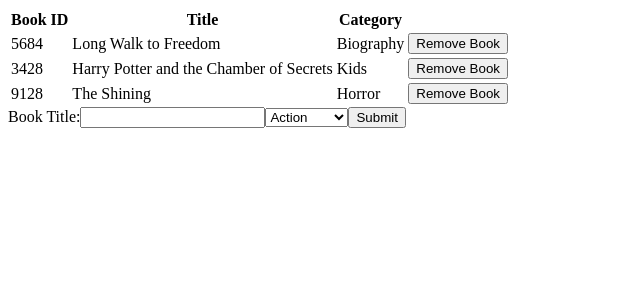
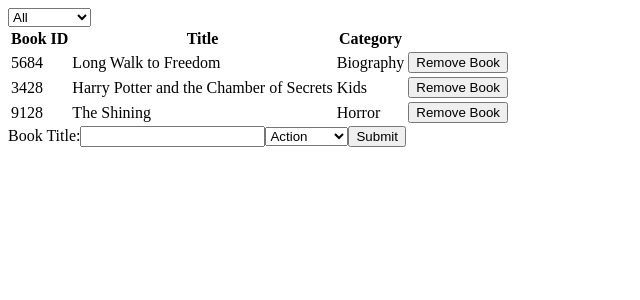
Before and after one commit to Joseph-Burke/Bookstore, a React (Create React App) app: page / in a window 1280 px wide. Shown: the top 300 px of the page, without its empty margins (0-640 px from the left). Built offline with nearby package versions, Linux system fonts and the light colour scheme.

Commit message:
Implement CategoryFilter component and add to App

```diff
--- a/src/components/App.js
+++ b/src/components/App.js
@@ -1,9 +1,11 @@
 import React from 'react';
 import BooksList from '../containers/BooksList';
 import BooksForm from '../containers/BooksForm';
+import CategoryFilter from './CategoryFilter';
 
 const App = () => (
   <div>
+    <CategoryFilter />
     <BooksList />
     <BooksForm />
   </div>
--- /dev/null
+++ b/src/components/CategoryFilter.js
@@ -0,0 +1,54 @@
+import { connect } from "react-redux";
+import { changeFilter } from "../actions/index";
+import React, { Component } from "react";
+
+const OPTIONS = [
+  { name: "All", id: 1 },
+  { name: "Action", id: 2 },
+  { name: "Biography", id: 3 },
+  { name: "History", id: 4 },
+  { name: "Horror", id: 5 },
+  { name: "Kids", id: 6 },
+  { name: "Learning", id: 7 },
+  { name: "Sci-Fi", id: 8 }
+];
+
+class CategoryFilter extends Component {
+  constructor(props) {
+    super(props);
+    this.state = {
+      filter: "All"
+    };
+  }
+
+  handleChange(event) {
+    const { value } = event.target;
+
+    this.setState({ filter: value }, () => {
+      const [changeFilter, filter] = [
+        this.props.changeFilter,
+        this.state.filter
+      ];
+      changeFilter(filter);
+    });
+  }
+
+  render() {
+    const optionElements = OPTIONS.map(({name, id}) => <option key={id}>{name}</option>);
+    return (
+      <select value={this.state.filter} onChange={this.handleChange.bind(this)}>
+        {optionElements}
+      </select>
+    );
+  }
+}
+
+const mapDispatchToProps = dispatch => {
+  return {
+    changeFilter: filter => {
+      dispatch(changeFilter(filter));
+    }
+  };
+};
+
+export default connect(null, mapDispatchToProps)(CategoryFilter);
```
